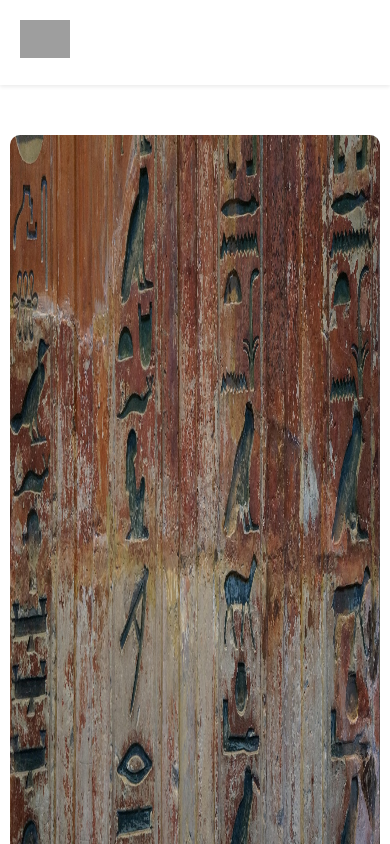
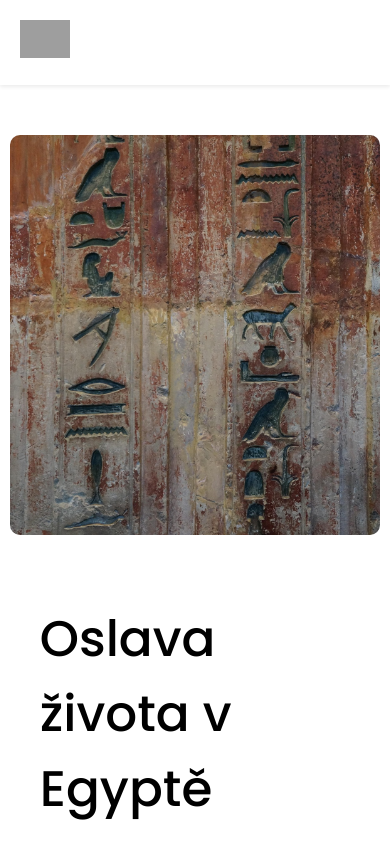
Before and after one commit to tomaspi1/egypt, a React (Create React App) app: page /details/1 in a window 390 px wide. Shown: the top 844 px of the page. Built offline with nearby package versions, Linux system fonts and the light colour scheme; grey boxes are pictures that could not be loaded.

Commit message:
mobilní rozlišení

```diff
--- a/src/pages/details/details.css
+++ b/src/pages/details/details.css
@@ -10,8 +10,16 @@
 }
 .singlePage img {
   width: 100%;
-  height: 1000px;
+  height: auto;  /* Zachová poměr stran */
   border-radius: 10px;
+  object-fit: cover;  /* Obrázek vyplní kontejner bez deformace */
+}
+
+/* Při menších obrazovkách upravíme výšku */
+@media (max-width: 768px) {
+  .singlePage img {
+    height: 400px;  /* Můžeš zvolit jinou výšku podle potřeby */
+  }
 }
 .singlePage h1 {
   font-size: 50px;
```
